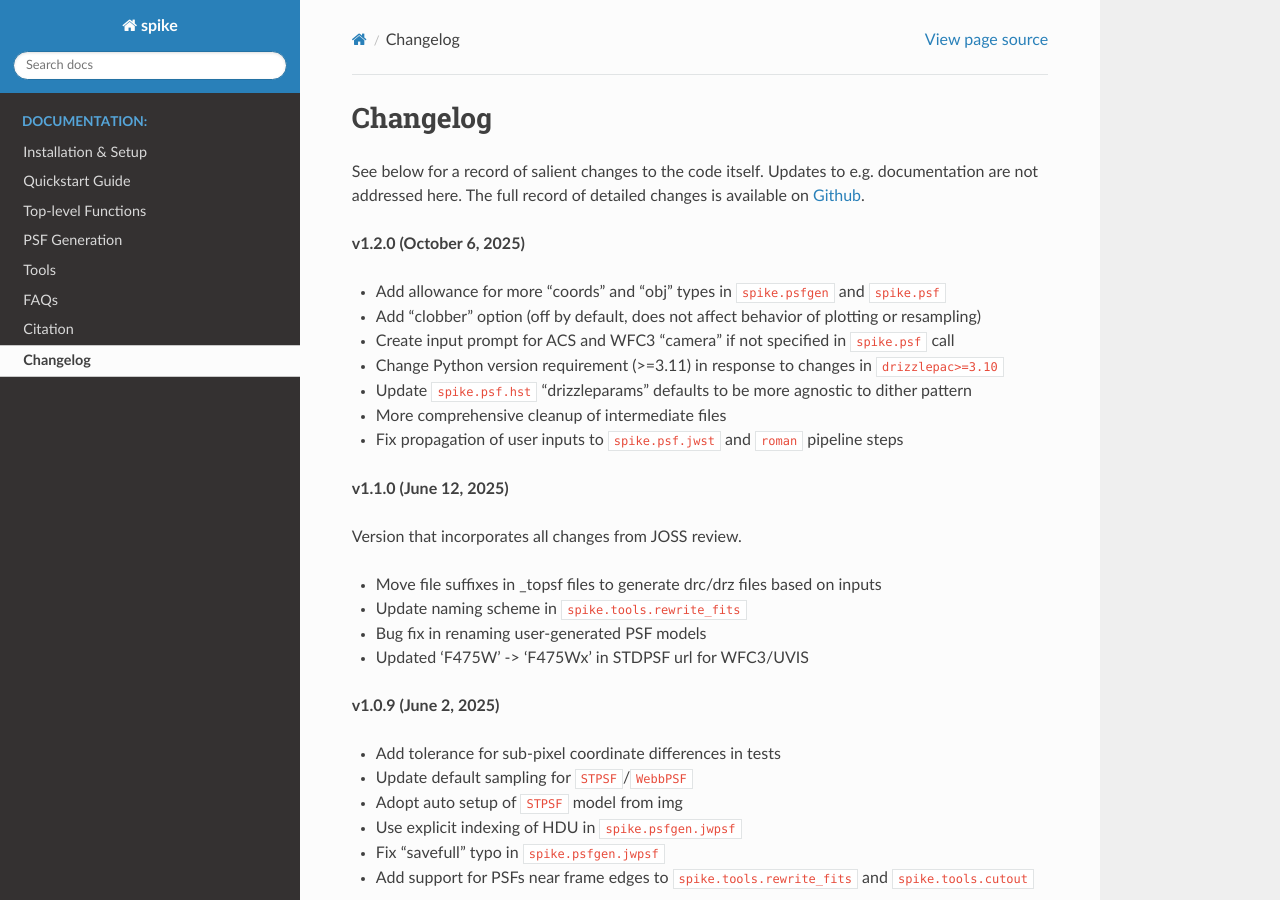
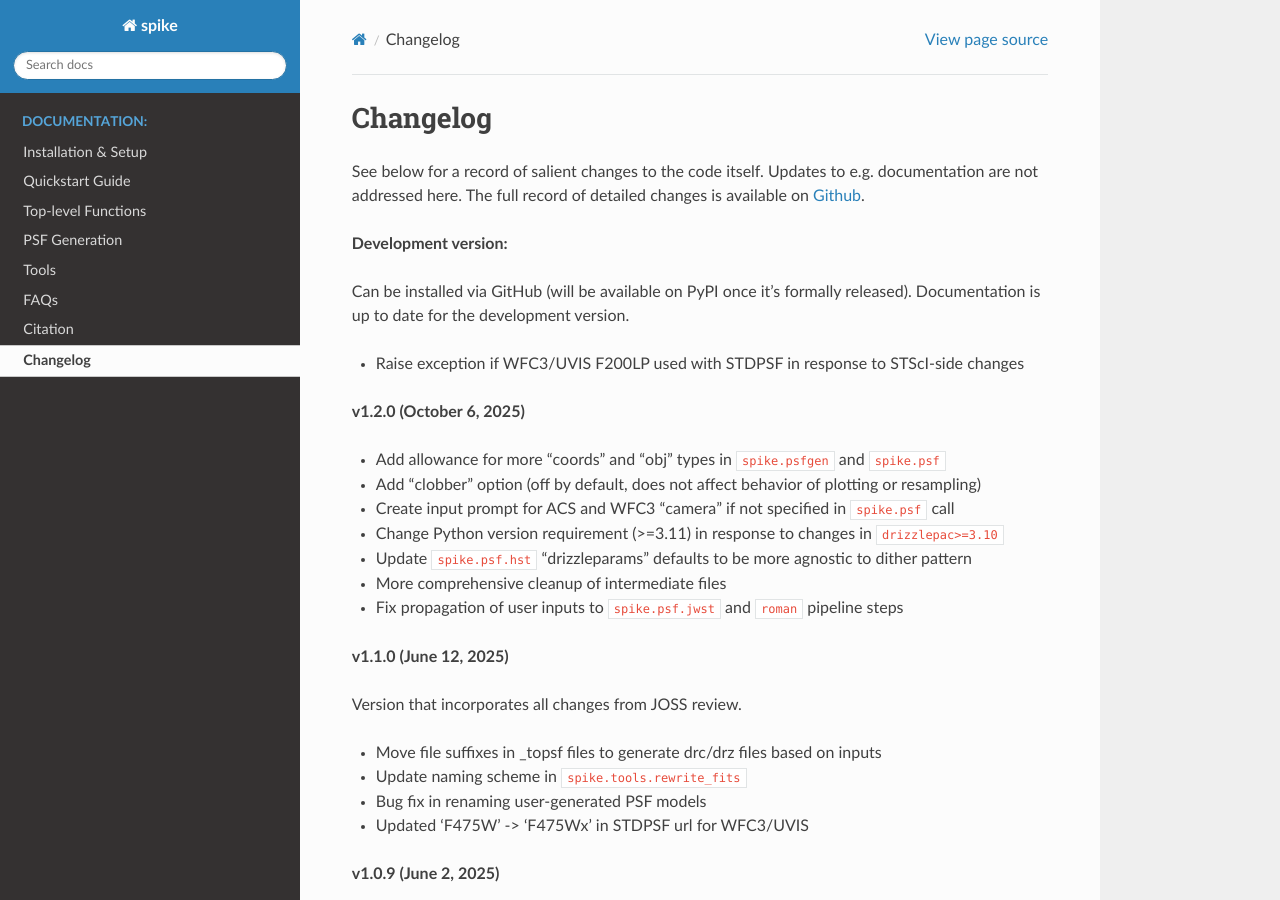
Before and after one commit to avapolzin/spike, a Sphinx documentation site: the page built from docs/changelog.rst, in a window 1280 px wide and 900 px high. Built offline with Sphinx 7.4.7 and the Read the Docs theme 3.1.0, drawn with Linux system fonts in a browser that asks for light colours; pages that are not in the unit, such as notebooks, are missing from menus.

Commit message:
update FAQ + raise exception for case of missing STDPSF filter

```diff
--- a/docs/changelog.rst
+++ b/docs/changelog.rst
@@ -5,9 +5,12 @@ Changelog
 
 See below for a record of salient changes to the code itself. Updates to e.g. documentation are not addressed here. The full record of detailed changes is available on `Github <https://github.com/avapolzin/spike/commits/>`_.
 
-.. **Development version:**
-.. Can be installed via GitHub (will be available on PyPI once it's formally released).
-.. Documentation is up to date for the development version.
+**Development version:**
+
+Can be installed via GitHub (will be available on PyPI once it's formally released).
+Documentation is up to date for the development version.
+
+* Raise exception if WFC3/UVIS F200LP used with STDPSF in response to STScI-side changes
 
 .. * Add option to use object name in output files rather than coordinates
 
```
Also changed, not shown: FAQ.md (+6 -0 lines), README.md (+1 -1 lines), docs/faq.rst (+7 -1 lines), 1 other file.
